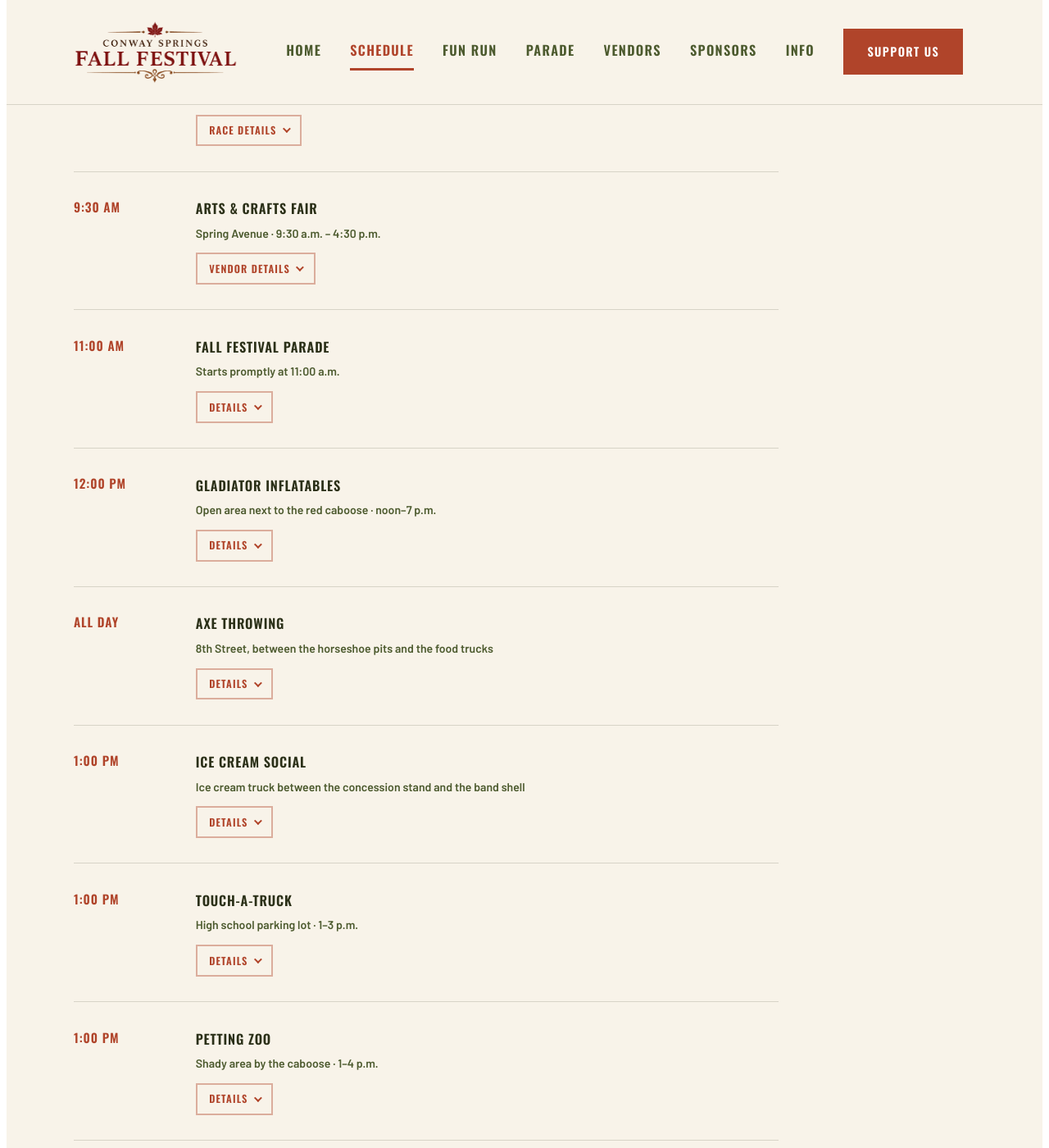
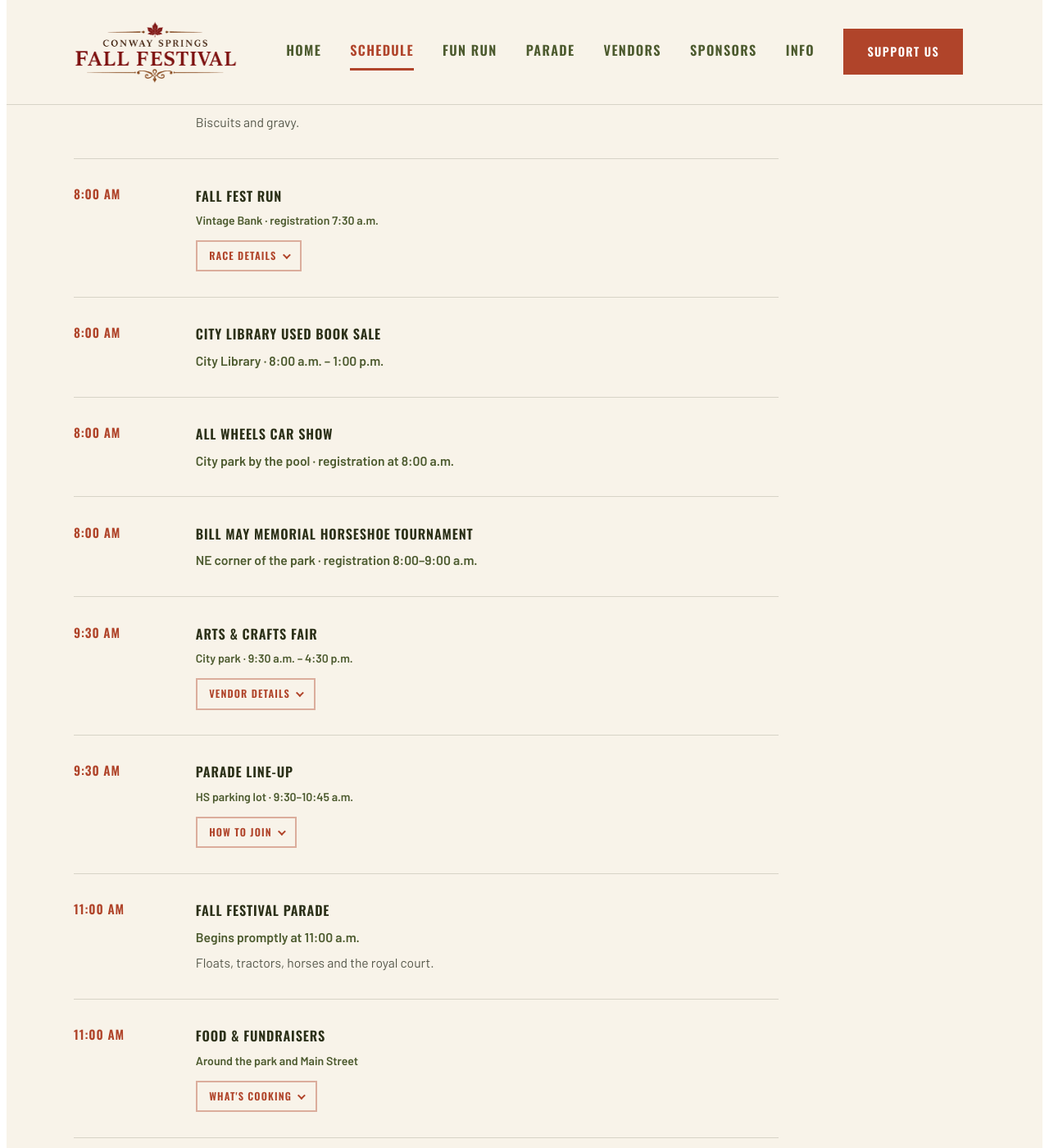
Before and after one commit to kbirket/conwayspringsfallfest, a Jekyll site: the page built from schedule.html, in a window 1280 px wide and 1400 px high, scrolled down 1325 px. Shown: the whole window at 82% size. Built offline with Jekyll 4.4.1, drawn with Linux system fonts in a browser that asks for light colours; some of the changed text lies outside the part shown.

Commit message:
Update schedule.html

```diff
--- a/schedule.html
+++ b/schedule.html
@@ -2,16 +2,16 @@
 layout: default
 title: Schedule
 nav: schedule
-description: Schedule of events for the Conway Springs Fall Festival, Saturday September 26, 2026, plus the week of lead-up contests.
+description: Schedule of events for the Conway Springs Fall Festival, Saturday September 26, 2026, plus lead-up contests and Sunday worship.
 ---
 
 <section class="csff__section">
   <div class="csff__wrap">
     <div class="csff__sechead">
-      <p class="csff__eyebrow">Saturday, September 26, 2026</p>
+      <p class="csff__eyebrow">September 26 &amp; 27, 2026</p>
       <h2 class="csff__h">Schedule of Events</h2>
       <p class="csff__lede">Most of the day happens within a few blocks of the park. Bring a lawn chair &mdash; seating is limited.</p>
-      <p class="csff__lede" style="margin-top:.7rem;"><strong>More events are still being added.</strong> Follow the <a href="https://www.facebook.com/profile.php?id=100069818202133" target="_blank" rel="noopener noreferrer">Fall Fest Facebook page</a> for the latest.</p>
+      <p class="csff__lede" style="margin-top:.7rem;">A few more events are still being decided. Follow the <a href="https://www.facebook.com/profile.php?id=100069818202133" target="_blank" rel="noopener noreferrer">Fall Fest Facebook page</a> for the latest.</p>
     </div>
 
     <h3 class="csff__dayhead">Before the Festival</h3>
@@ -33,7 +33,6 @@
               <li>The medallion is hidden somewhere inside Conway Springs city limits.</li>
               <li>Found it? Bring it to Red Power Nutrition or to April Zoglmann to claim <strong>$100</strong> and a photo for bragging rights.</li>
             </ul>
-            <p class="csff__fineprint">Bring curiosity, a keen eye, and maybe a friend or two.</p>
             <p><a href="https://www.facebook.com/events/2618125811952052" target="_blank" rel="noopener noreferrer">Details on Facebook &rarr;</a></p>
           </div>
         </details>
@@ -54,13 +53,9 @@
             <ul class="csff__rules">
               <li>Printed format &mdash; 8&times;10 recommended.</li>
               <li>No watermarks, logos, borders or identifying marks on the photo.</li>
-              <li>No AI-generated images, stock photography or digital composites. Photos must not be significantly altered.</li>
-              <li>Include the photographer's name, contact information, the title of the photograph, and age category as of September 1 (12 and under, 13&ndash;18, or over 18).</li>
-              <li>All entries must reach City Hall by 5:00 p.m. Thursday, September 24.</li>
+              <li>No AI-generated images, stock photography or digital composites.</li>
+              <li>Include the photographer's name, contact information, the title, and age category as of September 1 (12 and under, 13&ndash;18, or over 18).</li>
             </ul>
-
-            <h4 class="csff__subhead">Judging</h4>
-            <p>A designated panel scores entries on creativity and originality, composition and technical quality, and relevance to the theme. Judges' decisions are final.</p>
 
             <h4 class="csff__subhead">Awards</h4>
             <p>First, second and third place in each of three categories &mdash; Youth, Teen and Adult. A People's Choice award is decided by public vote during the festival.</p>
@@ -81,17 +76,12 @@
             <span class="csff__more"><span class="csff__more-shut">Contest rules</span><span class="csff__more-open">Hide rules</span></span>
           </summary>
           <div class="csff__eventbody">
-            <p><strong>New this year:</strong> your porch doesn't have to match the festival theme &mdash; it just has to be fall. Grab the mums, pumpkins and autumn leaves and go for it.</p>
-
-            <h4 class="csff__subhead">How to enter</h4>
+            <p><strong>New this year:</strong> your porch doesn't have to match the festival theme &mdash; it just has to be fall.</p>
             <ul class="csff__rules">
-              <li>Free to enter. You must be located within the Conway Springs School District.</li>
+              <li>Free to enter. You must be within the Conway Springs School District.</li>
               <li>Email a photo of your finished porch to <a href="mailto:csfallfest@gmail.com">csfallfest@gmail.com</a> by 5:00 p.m. Thursday, September 24.</li>
             </ul>
-
-            <h4 class="csff__subhead">Judging &amp; awards</h4>
-            <p>Judged on originality, creativity and overall fall theme. Prizes go to the top three, plus a People's Choice award depending on the number of entries. The top three porches are showcased on Facebook and announced on stage during the festival.</p>
-
+            <p>Judged on originality, creativity and overall fall theme. Prizes for the top three plus a People's Choice award.</p>
             <p><a href="https://www.facebook.com/events/1035436632701966" target="_blank" rel="noopener noreferrer">Details on Facebook &rarr;</a></p>
           </div>
         </details>
@@ -106,10 +96,8 @@
             <span class="csff__more"><span class="csff__more-shut">Contest rules</span><span class="csff__more-open">Hide rules</span></span>
           </summary>
           <div class="csff__eventbody">
-            <p>All businesses are invited, on and off Main Street. Decorate your windows, the space in front of your business, or both &mdash; be as creative as you can.</p>
-            <p><strong>Theme:</strong> Renaissance: Knights, Nobles &amp; Autumn Magic</p>
-            <p><strong>Judged on:</strong> creativity, originality, attention to detail and theme execution.</p>
-            <p>Winners are announced on stage during the festival.</p>
+            <p>All businesses are invited, on and off Main Street. Decorate your windows, the space in front of your business, or both.</p>
+            <p><strong>Judged on:</strong> creativity, originality, attention to detail and theme execution. Winners announced on stage during the festival.</p>
           </div>
         </details>
       </li>
@@ -120,56 +108,112 @@
     <ol class="csff__schedule">
 
       <li class="csff__slot">
-        <time datetime="07:30">7:30 AM</time>
+        <time datetime="07:00">7:00 AM</time>
+        <div>
+          <h3>Christian Church Breakfast</h3>
+          <p class="csff__where">Christian Church</p>
+          <p>Biscuits and gravy.</p>
+        </div>
+      </li>
+
+      <li class="csff__slot">
+        <time datetime="08:00">8:00 AM</time>
         <details class="csff__event">
           <summary>
-            <h3>2 Mile Fun Run / Walk</h3>
-            <span class="csff__where">West side of Vintage Bank Kansas</span>
+            <h3>Fall Fest Run</h3>
+            <span class="csff__where">Vintage Bank &middot; registration 7:30 a.m.</span>
             <span class="csff__more"><span class="csff__more-shut">Race details</span><span class="csff__more-open">Hide details</span></span>
           </summary>
           <div class="csff__eventbody">
-            <p>Open to runners, joggers and walkers of all ages.</p>
-            <ul class="csff__rules">
-              <li><strong>Registration:</strong> 7:30&ndash;7:55 a.m. on the west side of Vintage Bank Kansas.</li>
-              <li><strong>Race begins:</strong> 8:00 a.m. sharp.</li>
-              <li><strong>Cost:</strong> $10. T-shirts available while supplies last.</li>
-              <li>Prize drawings follow the race &mdash; you must be present to win.</li>
-            </ul>
-            <p class="csff__sponsor"><b>Sponsor:</b> Vintage Bank Kansas &amp; Vintage Bank Kansas Insurance Agency</p>
-                        <p><a href="/run">Register for the run &rarr;</a></p>
+            <p>Two-mile fun run and walk, open to all ages. Registration 7:30&ndash;7:55 a.m., race at 8:00.</p>
+            <p><strong>$10</strong>, nonrefundable. T-shirts while supplies last. Prize drawings after the race &mdash; must be present to win.</p>
+            <p><a href="/run">Register for the run &rarr;</a></p>
           </div>
         </details>
       </li>
 
-           <li class="csff__slot">
+      <li class="csff__slot">
+        <time datetime="08:00">8:00 AM</time>
+        <div>
+          <h3>City Library Used Book Sale</h3>
+          <p class="csff__where">City Library &middot; 8:00 a.m. &ndash; 1:00 p.m.</p>
+        </div>
+      </li>
+
+      <li class="csff__slot">
+        <time datetime="08:00">8:00 AM</time>
+        <div>
+          <h3>All Wheels Car Show</h3>
+          <p class="csff__where">City park by the pool &middot; registration at 8:00 a.m.</p>
+        </div>
+      </li>
+
+      <li class="csff__slot">
+        <time datetime="08:00">8:00 AM</time>
+        <div>
+          <h3>Bill May Memorial Horseshoe Tournament</h3>
+          <p class="csff__where">NE corner of the park &middot; registration 8:00&ndash;9:00 a.m.</p>
+        </div>
+      </li>
+
+      <li class="csff__slot">
         <time datetime="09:30">9:30 AM</time>
         <details class="csff__event">
           <summary>
             <h3>Arts &amp; Crafts Fair</h3>
-            <span class="csff__where">Spring Avenue &middot; 9:30 a.m. &ndash; 4:30 p.m.</span>
+            <span class="csff__where">City park &middot; 9:30 a.m. &ndash; 4:30 p.m.</span>
             <span class="csff__more"><span class="csff__more-shut">Vendor details</span><span class="csff__more-open">Hide details</span></span>
           </summary>
           <div class="csff__eventbody">
-            <p>Local makers and vendors line Spring Avenue for the day.</p>
-            <p><strong>Want a booth?</strong> Spaces are 10&times;10 at $30 each, plus $15 for electricity. Setup is 7:00&ndash;9:30 a.m., and crafters need to be ready for shoppers by 9:30.</p>
-            <p>Locations are assigned on a first-paid basis, and space is limited &mdash; it may fill before the September 20 deadline.</p>
+            <p>Setup is 7:00&ndash;9:30 a.m., and crafters need to be ready for shoppers by 9:30.</p>
+            <p>Booths are $30, food vendors $50, plus $15 for electricity. Locations assigned on a first-paid basis.</p>
             <p><a href="/vendors">Register a booth &rarr;</a></p>
           </div>
         </details>
       </li>
 
-            <li class="csff__slot">
+      <li class="csff__slot">
+        <time datetime="09:30">9:30 AM</time>
+        <details class="csff__event">
+          <summary>
+            <h3>Parade Line-Up</h3>
+            <span class="csff__where">HS parking lot &middot; 9:30&ndash;10:45 a.m.</span>
+            <span class="csff__more"><span class="csff__more-shut">How to join</span><span class="csff__more-open">Hide details</span></span>
+          </summary>
+          <div class="csff__eventbody">
+            <p><strong>No registration necessary</strong> &mdash; just show up and line up. Entrance is on St. Louis Street.</p>
+            <p>Judging is optional and begins at <strong>10:30 a.m.</strong></p>
+            <p><a href="/parade">Parade details &rarr;</a></p>
+          </div>
+        </details>
+      </li>
+
+      <li class="csff__slot">
+        <time datetime="11:00">11:00 AM</time>
+        <div>
+          <h3>Fall Festival Parade</h3>
+          <p class="csff__where">Begins promptly at 11:00 a.m.</p>
+          <p>Floats, tractors, horses and the royal court.</p>
+        </div>
+      </li>
+
+      <li class="csff__slot">
         <time datetime="11:00">11:00 AM</time>
         <details class="csff__event">
           <summary>
-            <h3>Fall Festival Parade</h3>
-            <span class="csff__where">Starts promptly at 11:00 a.m.</span>
-            <span class="csff__more"><span class="csff__more-shut">Details</span><span class="csff__more-open">Hide details</span></span>
+            <h3>Food &amp; Fundraisers</h3>
+            <span class="csff__where">Around the park and Main Street</span>
+            <span class="csff__more"><span class="csff__more-shut">What's cooking</span><span class="csff__more-open">Hide details</span></span>
           </summary>
           <div class="csff__eventbody">
-            <p>Floats, tractors, horses, classic cars and the royal court, all themed around Knights, Nobles &amp; Autumn Magic.</p>
-            <p><strong>Want to be in it?</strong> No registration necessary &mdash; line up at the CSHS parking lot between 9:30 and 10:45 a.m. Judging is optional and starts at 10:30.</p>
-            <p><a href="/parade">Line-up details &rarr;</a></p>
+            <ul class="csff__rules">
+              <li><strong>Friendship Meals fundraiser</strong> &mdash; sloppy joes, 11:00 a.m.&ndash;2:00 p.m. at the park pavilion</li>
+              <li><strong>Baptist Church</strong> &mdash; fried tacos from 11:00 at the Family Life Center</li>
+              <li><strong>MOAB BBQ</strong> &mdash; BBQ and turkey legs from 11:30 at the concession stand</li>
+              <li><strong>Leddy family fundraiser</strong> &mdash; hamburgers, hot dogs and bierocks from 11:30 at the concession stand</li>
+              <li><strong>RPN drinks</strong> &mdash; teas and coffee, noon&ndash;4:00 p.m. at the concession stand</li>
+              <li><strong>Food trucks</strong> &mdash; after the parade, in the food court at the end of Main Street</li>
+            </ul>
           </div>
         </details>
       </li>
@@ -178,29 +222,51 @@
         <time datetime="12:00">12:00 PM</time>
         <details class="csff__event">
           <summary>
-            <h3>Gladiator Inflatables</h3>
-            <span class="csff__where">Open area next to the red caboose &middot; noon&ndash;7 p.m.</span>
+            <h3>Inflatables</h3>
+            <span class="csff__where">City park &middot; noon&ndash;7:00 p.m.</span>
             <span class="csff__more"><span class="csff__more-shut">Details</span><span class="csff__more-open">Hide details</span></span>
           </summary>
           <div class="csff__eventbody">
-            <p>A few new inflatables this year. All ages welcome.</p>
-            <p><strong>Cost:</strong> $10 per wristband, good all day.</p>
+            <p><strong>$10 wristband</strong>, good all day. A few new inflatables this year.</p>
             <p class="csff__sponsor"><b>Sponsor:</b> CSHS STUCO</p>
           </div>
         </details>
       </li>
 
       <li class="csff__slot">
-        <time datetime="12:00">All Day</time>
+        <time datetime="12:00">12:00 PM</time>
+        <div>
+          <h3>CS Historical Museum</h3>
+          <p class="csff__where">Main Street &middot; noon&ndash;4:00 p.m.</p>
+        </div>
+      </li>
+
+      <li class="csff__slot">
+        <time datetime="12:00">12:00 PM</time>
+        <div>
+          <h3>Live Stage Entertainment</h3>
+          <p class="csff__where">Band shell</p>
+          <p>Full lineup coming soon.</p>
+        </div>
+      </li>
+
+      <li class="csff__slot">
+        <time datetime="13:00">1:00 PM</time>
         <details class="csff__event">
           <summary>
-            <h3>Axe Throwing</h3>
-            <span class="csff__where">8th Street, between the horseshoe pits and the food trucks</span>
-            <span class="csff__more"><span class="csff__more-shut">Details</span><span class="csff__more-open">Hide details</span></span>
+            <h3>Kids' Activities</h3>
+            <span class="csff__where">Around the park &middot; afternoon</span>
+            <span class="csff__more"><span class="csff__more-shut">See what's on</span><span class="csff__more-open">Hide details</span></span>
           </summary>
           <div class="csff__eventbody">
-            <p>A mobile axe-throwing truck joins the festivities this year &mdash; fitting for a renaissance theme. Test your skills.</p>
-            <p><strong>Free to the public.</strong> Directly east of the inflatables.</p>
+            <ul class="csff__rules">
+              <li><strong>Kidz Korner</strong> &mdash; 1:00&ndash;3:00 p.m. at the city park</li>
+              <li><strong>BPW Kids Train</strong> &mdash; 1:00&ndash;3:00 p.m. on the south side of the park. $1 per ride, ages 10 and under</li>
+              <li><strong>Petting Zoo</strong> &mdash; 1:00&ndash;4:00 p.m. next to the caboose, free</li>
+              <li><strong>Touch-A-Truck</strong> &mdash; 1:00&ndash;3:00 p.m. in the HS parking lot</li>
+              <li><strong>Lawn games</strong> &mdash; 1:00&ndash;8:00 p.m. on the MS front lawn</li>
+              <li><strong>Balloon Guy</strong> &mdash; 5:00&ndash;8:00 p.m. at the park pavilion</li>
+            </ul>
           </div>
         </details>
       </li>
@@ -210,7 +276,7 @@
         <details class="csff__event">
           <summary>
             <h3>Ice Cream Social</h3>
-            <span class="csff__where">Ice cream truck between the concession stand and the band shell</span>
+            <span class="csff__where">Between the concession stand and band shell &middot; 1:00&ndash;3:00 p.m.</span>
             <span class="csff__more"><span class="csff__more-shut">Details</span><span class="csff__more-open">Hide details</span></span>
           </summary>
           <div class="csff__eventbody">
@@ -220,76 +286,118 @@
         </details>
       </li>
 
-            <li class="csff__slot">
+      <li class="csff__slot">
         <time datetime="13:00">1:00 PM</time>
+        <div>
+          <h3>Axe Throwing</h3>
+          <p class="csff__where">Between the food trucks and horseshoe pits &middot; 1:00&ndash;5:00 p.m.</p>
+          <p>Mobile axe-throwing truck. Free to the public.</p>
+        </div>
+      </li>
+
+      <li class="csff__slot">
+        <time datetime="14:30">2:30 PM</time>
+        <div>
+          <h3>Mr. Bellar Dedication</h3>
+          <p class="csff__where">Tennis courts</p>
+        </div>
+      </li>
+
+      <li class="csff__slot">
+        <time datetime="14:30">2:30 PM</time>
+        <div>
+          <h3>Cornhole Tournament</h3>
+          <p class="csff__where">NE corner of the park</p>
+          <p>Registration at 2:30, tournament at 3:00. Prizes awarded.</p>
+        </div>
+      </li>
+
+      <li class="csff__slot">
+        <time datetime="15:00">3:00 PM</time>
+        <div>
+          <h3>Hayrack Rides</h3>
+          <p class="csff__where">By the scout hut &middot; 3:00&ndash;6:00 p.m.</p>
+        </div>
+      </li>
+
+      <li class="csff__slot">
+        <time datetime="15:00">3:00 PM</time>
+        <div>
+          <h3>Line Dancing Lessons</h3>
+          <p class="csff__where">Band shell &middot; 3:00&ndash;3:45 p.m.</p>
+        </div>
+      </li>
+
+      <li class="csff__slot">
+        <time datetime="15:45">3:45 PM</time>
+        <div>
+          <h3>Turtle Races</h3>
+        </div>
+      </li>
+
+      <li class="csff__slot">
+        <time datetime="15:45">3:45 PM</time>
+        <div>
+          <h3>Theatre Group Photo-Op</h3>
+          <p class="csff__where">Band shell</p>
+        </div>
+      </li>
+
+      <li class="csff__slot">
+        <time datetime="16:00">4:00 PM</time>
+        <div>
+          <h3>Pickleball Tournament</h3>
+          <p class="csff__where">Tennis courts &middot; registration at 4:00 p.m.</p>
+        </div>
+      </li>
+
+      <li class="csff__slot">
+        <time datetime="17:00">5:00 PM</time>
         <details class="csff__event">
           <summary>
-            <h3>Touch-A-Truck</h3>
-            <span class="csff__where">High school parking lot &middot; 1&ndash;3 p.m.</span>
+            <h3>Dinner in the Park</h3>
+            <span class="csff__where">Concession stand &middot; $5 button required</span>
             <span class="csff__more"><span class="csff__more-shut">Details</span><span class="csff__more-open">Hide details</span></span>
           </summary>
           <div class="csff__eventbody">
-            <p>Bring the kids to climb on the emergency, construction and farm vehicles we could round up.</p>
-            <p>Fingers crossed for a helicopter landing.</p>
+            <p>Pulled pork meal. A <strong>$5 button</strong> gets you in &mdash; buttons are sold at the concession stand and also enter you in the raffle.</p>
+            <p><strong>FCCLA desserts</strong> are served at the concession stand at 5:00 as well.</p>
           </div>
         </details>
       </li>
 
       <li class="csff__slot">
-        <time datetime="13:00">1:00 PM</time>
+        <time datetime="18:15">6:15 PM</time>
         <details class="csff__event">
           <summary>
-            <h3>Petting Zoo</h3>
-            <span class="csff__where">Shady area by the caboose &middot; 1&ndash;4 p.m.</span>
+            <h3>Beard &amp; Mustache Contest</h3>
+            <span class="csff__where">Band shell</span>
             <span class="csff__more"><span class="csff__more-shut">Details</span><span class="csff__more-open">Hide details</span></span>
           </summary>
           <div class="csff__eventbody">
-            <p>Animals from Peach Farms, in the shade by the caboose. <strong>Free to the public.</strong></p>
+            <p>Show off your facial hair and your renaissance spirit. Prizes awarded, costumes encouraged, all ages welcome.</p>
+            <p>No registration required &mdash; just meet at the band shell.</p>
           </div>
         </details>
       </li>
 
       <li class="csff__slot">
-        <time datetime="14:30">2:30 PM</time>
-        <details class="csff__event">
-          <summary>
-            <h3>Cornhole Tournament</h3>
-            <span class="csff__where">Near the horseshoe pits, NE corner of the park</span>
-            <span class="csff__more"><span class="csff__more-shut">Details</span><span class="csff__more-open">Hide details</span></span>
-          </summary>
-          <div class="csff__eventbody">
-            <p>Registration at 2:30 p.m., starting promptly after the horseshoe tournament.</p>
-            <p>Prizes awarded. Bragging rights included.</p>
-          </div>
-        </details>
-      </li>
-
-      <li class="csff__slot">
-        <time datetime="18:00">6:00 PM</time>
-        <details class="csff__event">
-          <summary>
-            <h3>Beard &amp; Mustache Contest</h3>
-            <span class="csff__where">Band shell &mdash; begins right after the dance team performs</span>
-            <span class="csff__more"><span class="csff__more-shut">Details</span><span class="csff__more-open">Hide details</span></span>
-          </summary>
-          <div class="csff__eventbody">
-            <p>Show off your facial hair and your renaissance spirit. Come strut your stuff, cheer on your favorites, and help crown the winner.</p>
-            <p>Prizes awarded. Costumes encouraged. All ages welcome, and no registration required &mdash; just meet at the band shell around 6:00 p.m.</p>
-          </div>
-        </details>
+        <time datetime="19:00">7:00 PM</time>
+        <div>
+          <h3>Texas Hold'em</h3>
+        </div>
       </li>
 
       <li class="csff__slot">
         <time datetime="19:45">7:45 PM</time>
         <details class="csff__event">
           <summary>
-            <h3>Fall Fest Family Dance</h3>
-            <span class="csff__where">Conway Springs Park</span>
+            <h3>Family Dance</h3>
+            <span class="csff__where">Band shell &middot; 7:45&ndash;9:00 p.m.</span>
             <span class="csff__more"><span class="csff__more-shut">Details</span><span class="csff__more-open">Hide details</span></span>
           </summary>
           <div class="csff__eventbody">
             <p>Line dances, family favorites and two-stepping. We're hoping to have glow-in-the-dark accessories to light up the night.</p>
-            <p>Fireworks follow directly at 9:00 p.m.</p>
           </div>
         </details>
       </li>
@@ -298,15 +406,26 @@
         <time datetime="21:00">9:00 PM</time>
         <div>
           <h3>Fireworks</h3>
-          <p class="csff__where">Directly following the family dance</p>
+          <p class="csff__where">City park</p>
         </div>
       </li>
 
     </ol>
 
+    <h3 class="csff__dayhead">Sunday, September 27</h3>
+    <ol class="csff__schedule">
+      <li class="csff__slot">
+        <time datetime="12:00">12:00 PM</time>
+        <div>
+          <h3>Worship in the Park</h3>
+          <p class="csff__where">Band shell</p>
+        </div>
+      </li>
+    </ol>
+
     <div class="csff__box" style="margin-top:3rem;max-width:720px;">
-      <h3 class="csff__h3">More to come</h3>
-      <p>Food, live stage entertainment, tournaments and kids' activities are still being finalized. Check back, or follow along on <a href="https://www.facebook.com/profile.php?id=100069818202133" target="_blank" rel="noopener noreferrer">Facebook</a>.</p>
+      <h3 class="csff__h3">Still to come</h3>
+      <p>The live stage entertainment lineup is being finalized. A few other events &mdash; a lego contest, cupcake walk, tractor pull and a beer garden &mdash; are still under discussion.</p>
     </div>
   </div>
 </section>
```
